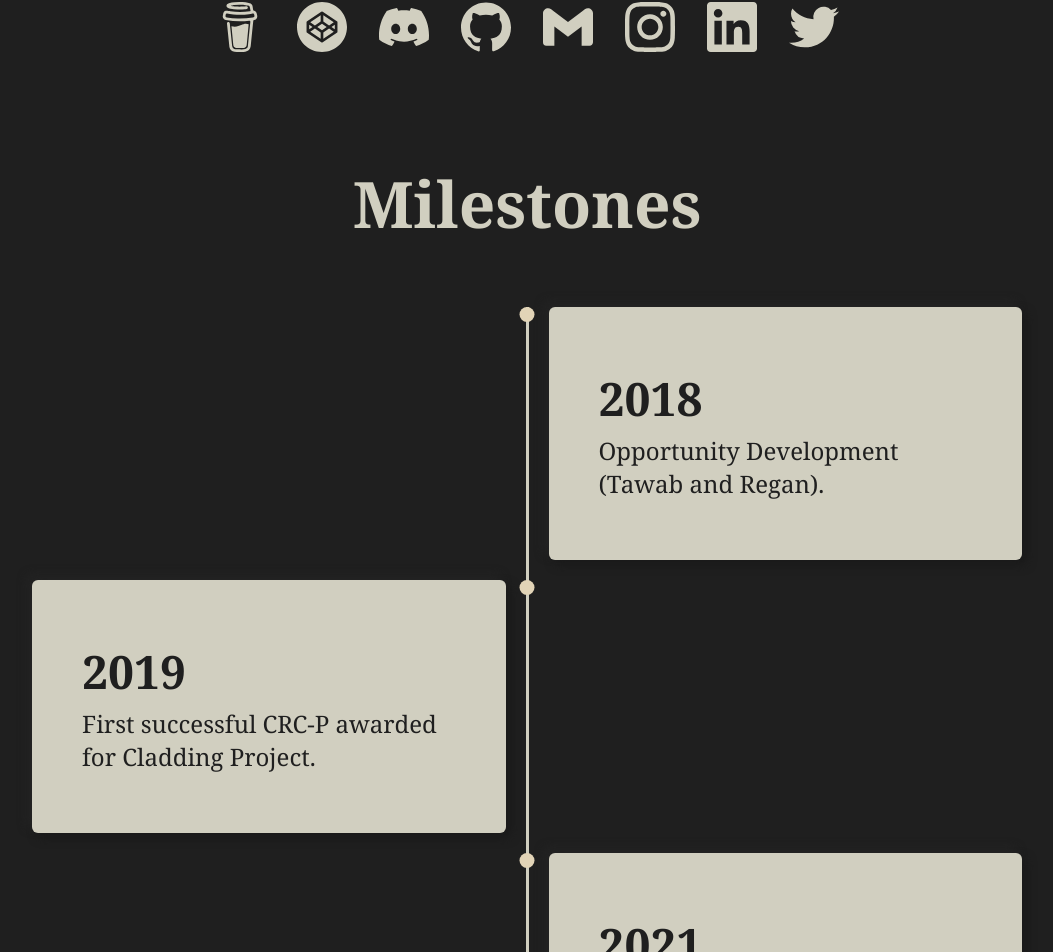
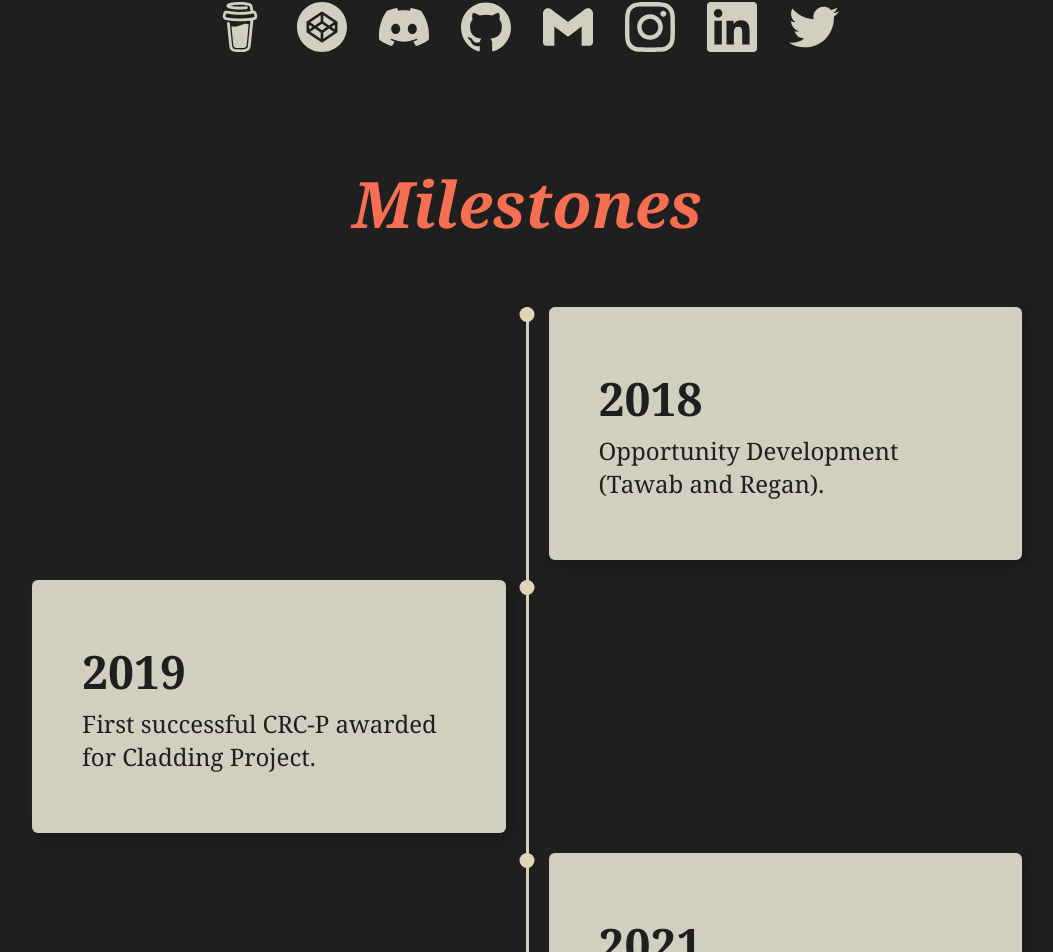
Before and after one commit to AlirezaKJ/alirezakj.com, a React (Vite) app: page / in a window 1280 px wide. Shown: the part 795-1747 px from the top of the page, without its empty margins (113-1166 px from the left). Built offline with nearby package versions, Linux system fonts and the light colour scheme.

Commit message:
quick title fix

```diff
--- a/src/section/lifeline.css
+++ b/src/section/lifeline.css
@@ -9,7 +9,8 @@
 }
 .lifeline h2 {
   font-size: 64px;
-  color: var(--text);
+  font-style: italic;
+  color: var(--accent);
   margin: 60px;
 }
 .lifeline .timeline {
```
